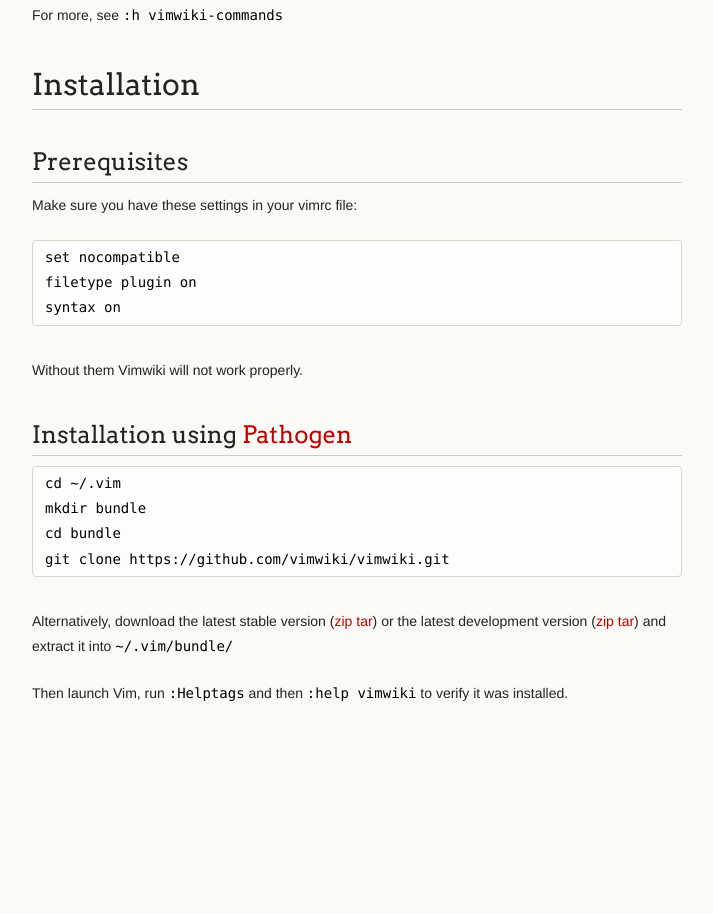
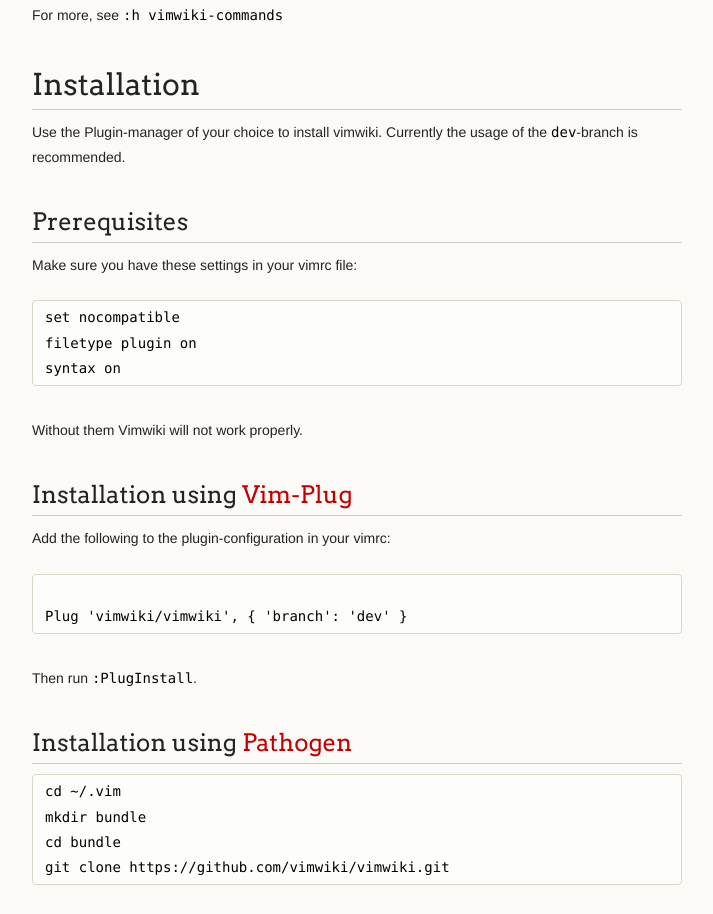
Before and after one commit to vimwiki/vimwiki.github.io, a plain HTML site: page index.html in a window 1280 px wide. Shown: the part 3000-3914 px from the top of the page, without its empty margins (278-991 px from the left). Before the commit the page ends 3778 px from the top, so only its background shows below. Drawn offline with Linux system fonts and the light colour scheme.

Commit message:
Add Information for Plug and alike plug-in managers

```diff
--- a/index.html
+++ b/index.html
@@ -152,6 +152,8 @@ def greet(s):
 
 <h1>
 <a id="installation" class="anchor" href="#installation" aria-hidden="true"><span aria-hidden="true" class="octicon octicon-link"></span></a>Installation</h1>
+<p>Use the Plugin-manager of your choice to install vimwiki.
+Currently the usage of the <code>dev</code>-branch is recommended.</p>
 
 <h2>
 <a id="prerequisites" class="anchor" href="#prerequisites" aria-hidden="true"><span aria-hidden="true" class="octicon octicon-link"></span></a>Prerequisites</h2>
@@ -164,6 +166,18 @@ syntax on
 </code></pre>
 
 <p>Without them Vimwiki will not work properly.</p>
+
+
+<h2>
+<a id="installation-using-plug" class="anchor" href="#installation-using-plug" aria-hidden="true"><span aria-hidden="true" class="octicon octicon-link"></span></a>Installation using <a href="https://github.com/junegunn/vim-plug">Vim-Plug</a>
+</h2>
+
+<p>Add the following to the plugin-configuration in your vimrc:</p>
+<pre><code>
+Plug 'vimwiki/vimwiki', { 'branch': 'dev' }
+</code></pre>
+
+<p>Then run <code>:PlugInstall</code>.</p>
 
 <h2>
 <a id="installation-using-pathogen" class="anchor" href="#installation-using-pathogen" aria-hidden="true"><span aria-hidden="true" class="octicon octicon-link"></span></a>Installation using <a href="http://www.vim.org/scripts/script.php?script_id=2332">Pathogen</a>
```
